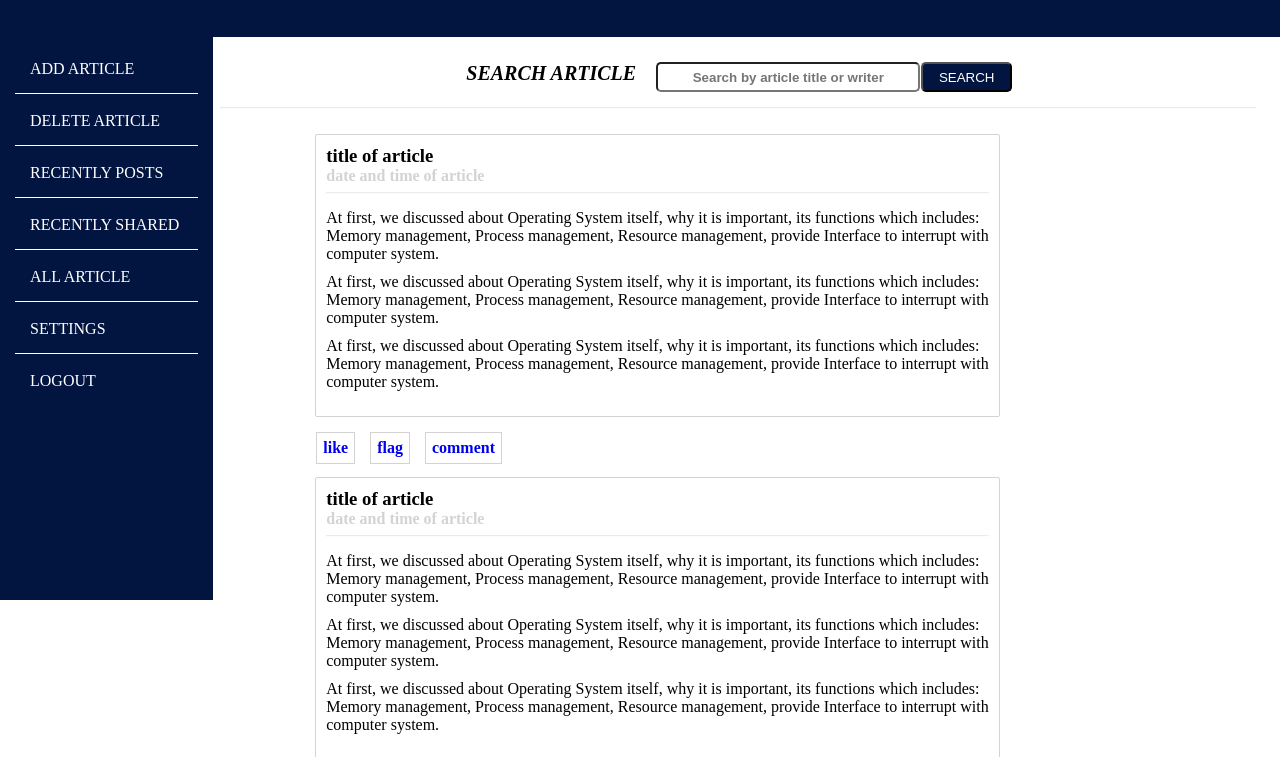
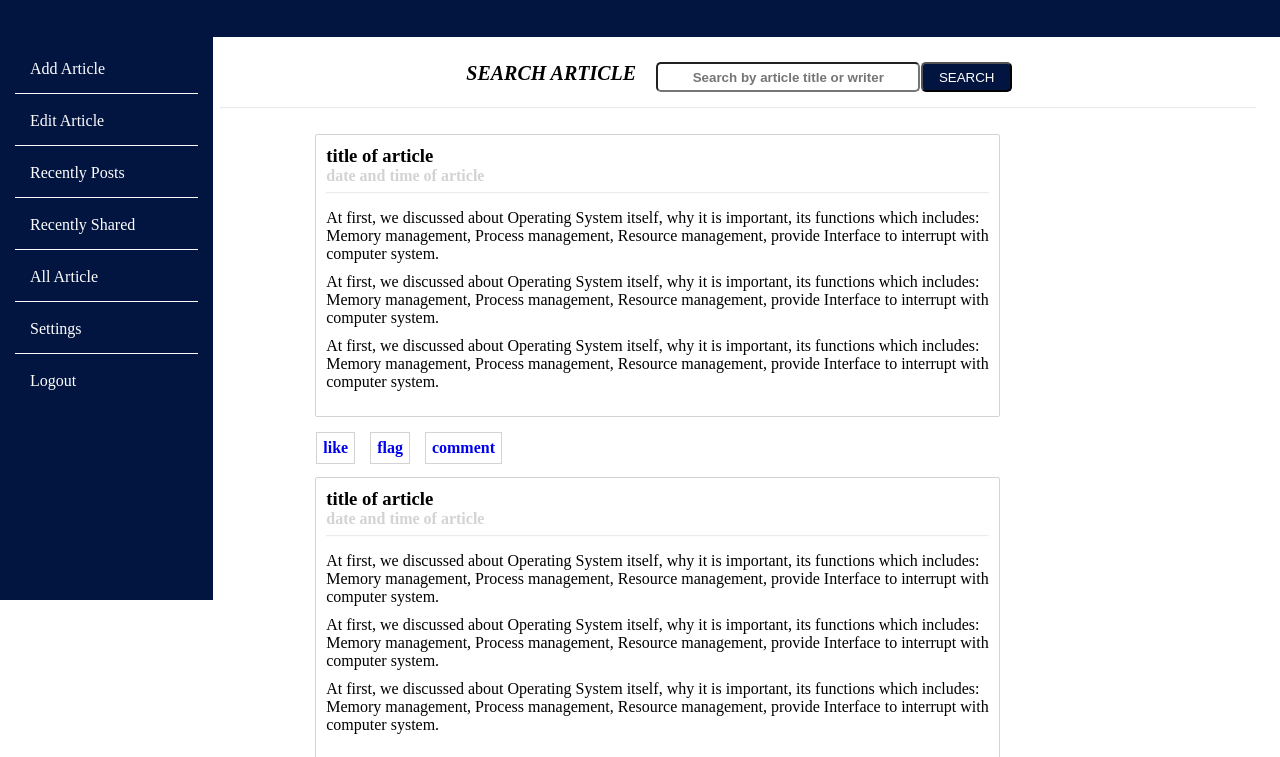
Before and after one commit to pattyish/Teamwork, a plain HTML site: page dashboard.html in a window 1280 px wide. Shown: the part 70-827 px from the top of the page. Drawn offline with Linux system fonts and the light colour scheme.

Commit message:
dashboard modified

```diff
--- a/dashboard.html
+++ b/dashboard.html
@@ -38,13 +38,13 @@
          <div class="col-2 navigation" id="myNav">
              <div class="">
                  <ul>
-                     <li><a href="">ADD ARTICLE</a></li>
-                     <li><a href="">DELETE ARTICLE</a></li>
-                     <li><a href="">RECENTLY POSTS</a></li>
-                     <li><a href="">RECENTLY SHARED</a></li>
-                     <li><a href="">ALL ARTICLE</a></li>
-                     <li><a href="">SETTINGS</a></li>
-                     <li><a href="">LOGOUT</a></li>
+                     <li><a href="">Add Article</a></li>
+                     <li><a href="editArticle.html">Edit Article</a></li>
+                     <li><a href="">Recently Posts</a></li>
+                     <li><a href="">Recently Shared</a></li>
+                     <li><a href="">All Article</a></li>
+                     <li><a href="">Settings</a></li>
+                     <li><a href="">Logout</a></li>
                  </ul>
              </div>
          </div>
```
